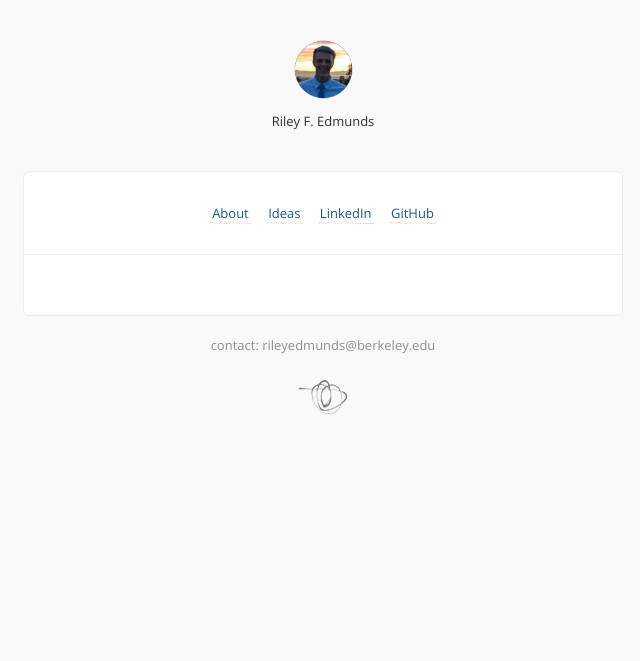
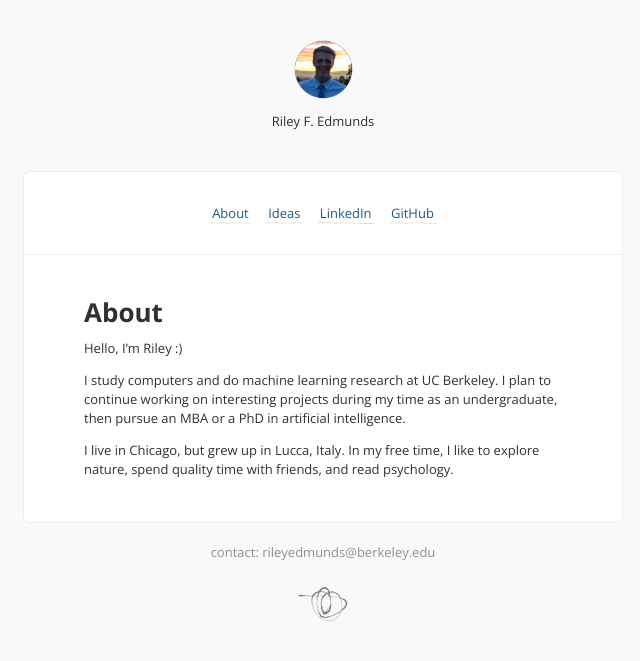
Before and after one commit to rileyedmunds/old-rileyedmunds.github.io, a Jekyll site: the page built from index.html, in a window 1280 px wide. Shown: the top 661 px of the page, without its empty margins (317-957 px from the left). Built offline with Jekyll 4.4.1, drawn with Linux system fonts in a browser that asks for light colours; comment, search, counter and statistics services are not loaded.

Commit message:
complexsound update

```diff
--- a/index.html
+++ b/index.html
@@ -1,6 +1,13 @@
 ---
 layout: index
 ---
+
+            <h1>About</h1>
+            <p>Hello, I’m Riley :)</p>
+
+<p>I study computers and do machine learning research at UC Berkeley. I plan to continue working on interesting projects during my time as an undergraduate, then pursue an MBA or a PhD in artificial intelligence.</p>
+
+<p>I live in Chicago, but grew up in Lucca, Italy. In my free time, I like to explore nature, spend quality time with friends, and read psychology.</p>
 
 <ul class="posts">
   {% for post in site.posts %}
```
Also changed, not shown: 2 other files.
